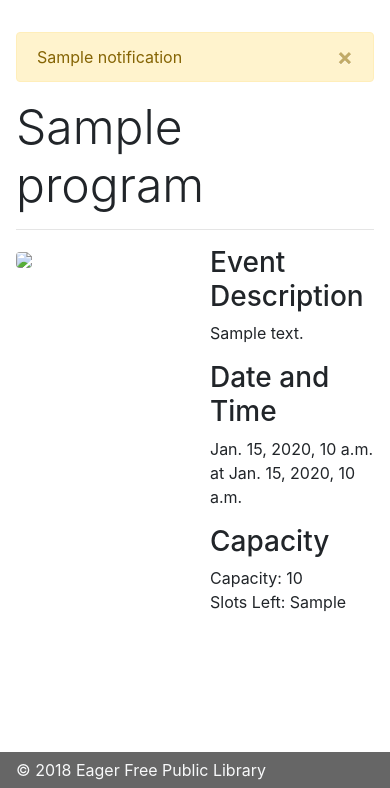
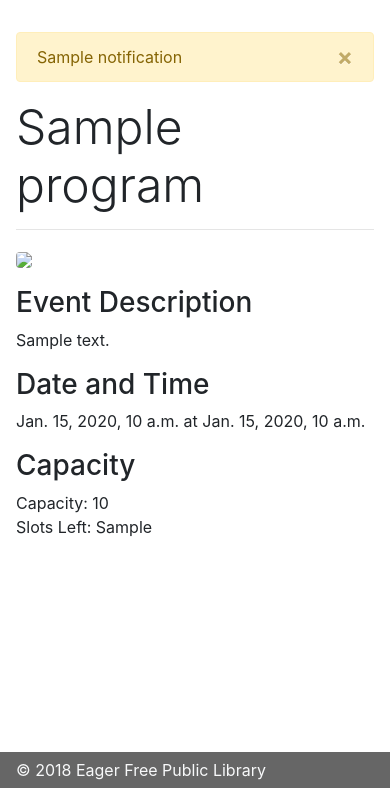
Before and after one commit to joseph-turk/summerreading, a Django app: template app/templates/programs/detail.html in a window 390 px wide. Shown: the part 56-844 px from the top of the page. Run offline with Django 3.2, Linux system fonts and the light colour scheme; the template is opened without the code that fills it: most values are stand-ins (such as "Sample title", 1, 10 or a date in 2020); some libraries are stand-ins or nearby versions.

Commit message:
Fix graphic display for program details on small screens

```diff
--- a/app/templates/programs/detail.html
+++ b/app/templates/programs/detail.html
@@ -15,11 +15,11 @@
 <hr>
 
 <div class="row">
-  <div class="col">
+  <div class="col-lg mb-3 mb-lg-0">
     <img src="{{ program.graphic.url }}" class="program-graphic">
   </div>
 
-  <div class="col">
+  <div class="col-lg">
     <h3>Event Description</h3>
     <p>{{ program.description }}</p>
 
```
